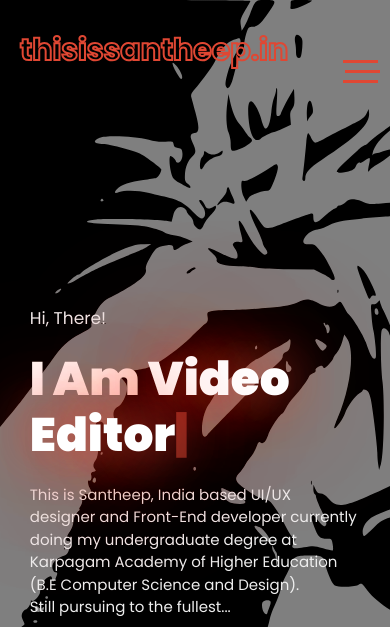
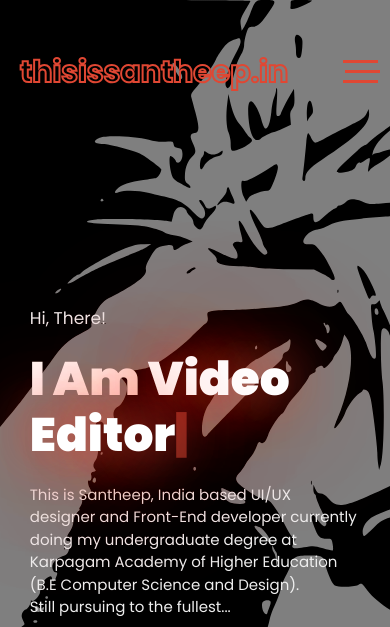
Before and after one commit to thisiszod/portfolio-basic, a plain HTML site: page index.html in a window 390 px wide. Shown: the top 627 px of the page. Drawn offline with nearby package versions, Linux system fonts and the light colour scheme.

Commit message:
upadated_04

```diff
--- a/style.css
+++ b/style.css
@@ -306,7 +306,7 @@ h3:hover {
 @media screen and (max-width:600px) {
     .textlogo {
         position: relative;
-        top: 28px;
+        top: 50px;
         left: 20px;
         font-size: 30px;
     }
```
